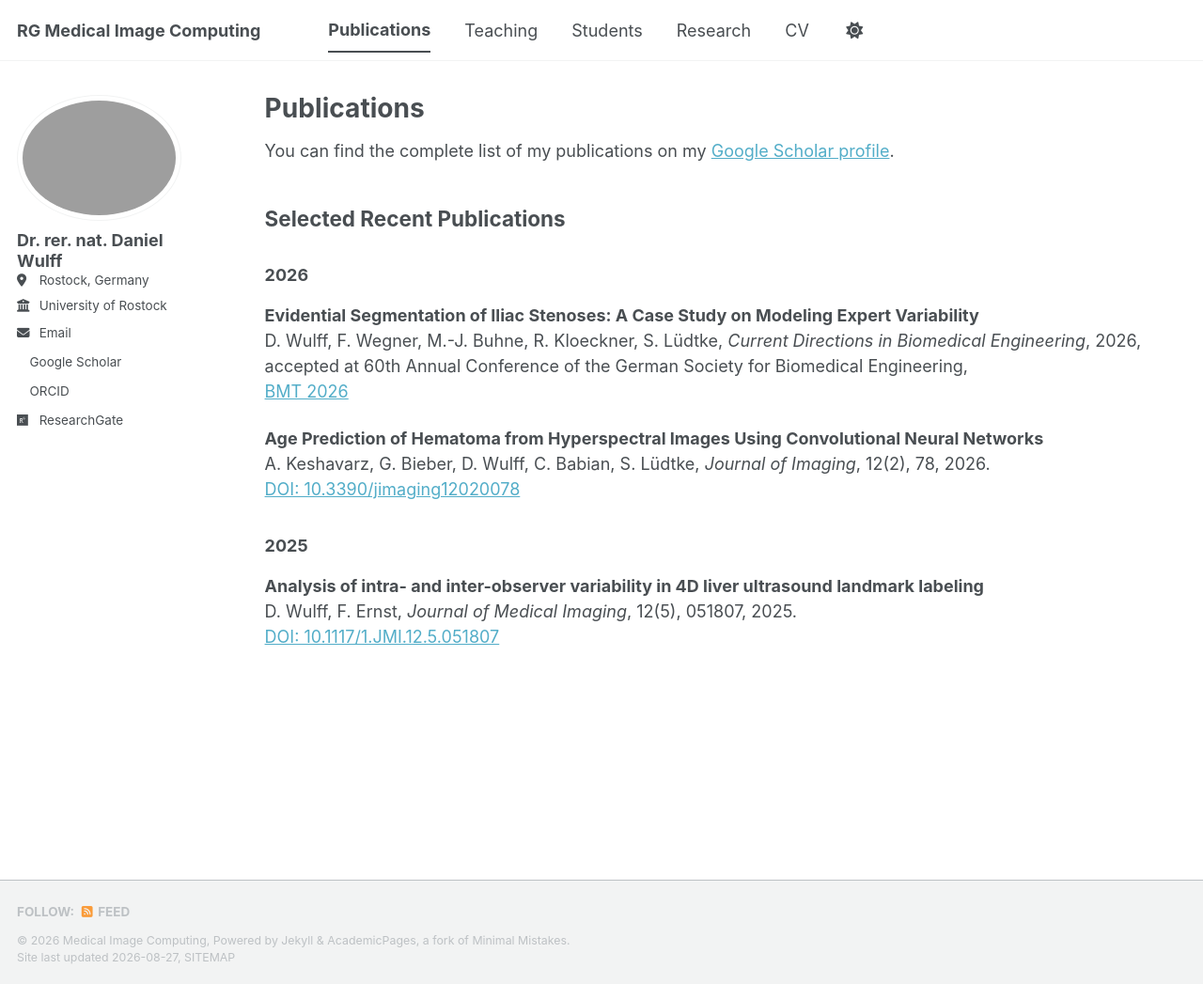
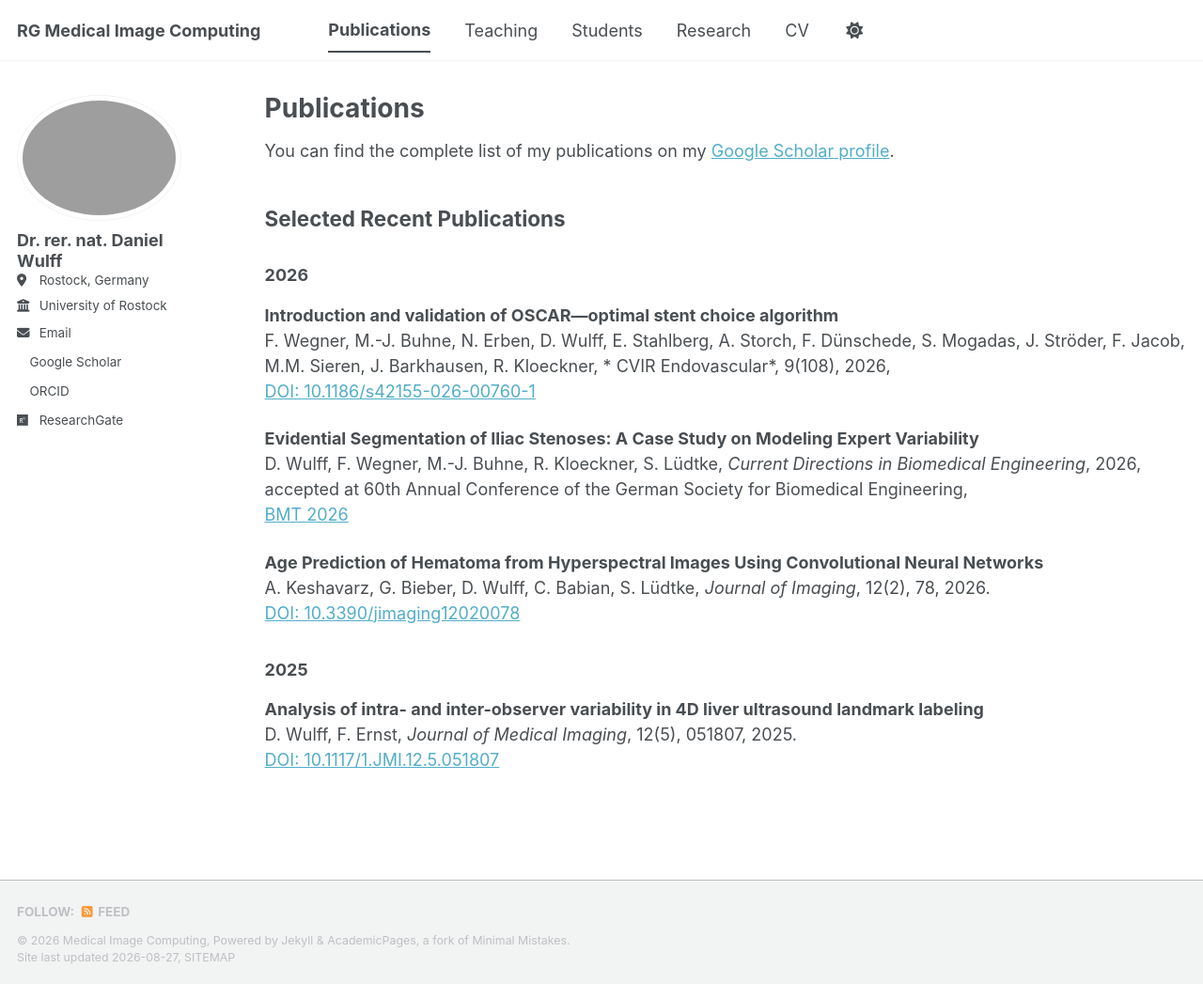
Before and after one commit to Wulle192/MICgroup, a Jekyll site: the page built from _pages/publications.md, in a window 1280 px wide and 1047 px high. Shown: the whole window at 94% size. Built offline with Jekyll 4.4.1, drawn with Linux system fonts in a browser that asks for light colours; a style sheet for code colours, icons or effects is not loaded.

Commit message:
Add OSCAR paper

```diff
--- a/_pages/publications.md
+++ b/_pages/publications.md
@@ -11,6 +11,10 @@ You can find the complete list of my publications on my
 ## Selected Recent Publications
 
 ### 2026
+
+**Introduction and validation of OSCAR—optimal stent choice algorithm**
+   F. Wegner, M.-J. Buhne, N. Erben, D. Wulff, E. Stahlberg, A. Storch, F. Dünschede, S. Mogadas, J. Ströder, F. Jacob, M.M. Sieren, J. Barkhausen, R. Kloeckner, * CVIR Endovascular*, 9(108), 2026,
+   [DOI: 10.1186/s42155-026-00760-1](https://doi.org/10.1186/s42155-026-00760-1)
 
 **Evidential Segmentation of Iliac Stenoses: A Case Study on Modeling Expert Variability**
    D. Wulff, F. Wegner, M.-J. Buhne, R. Kloeckner, S. Lüdtke, *Current Directions in Biomedical Engineering*, 2026,
```
